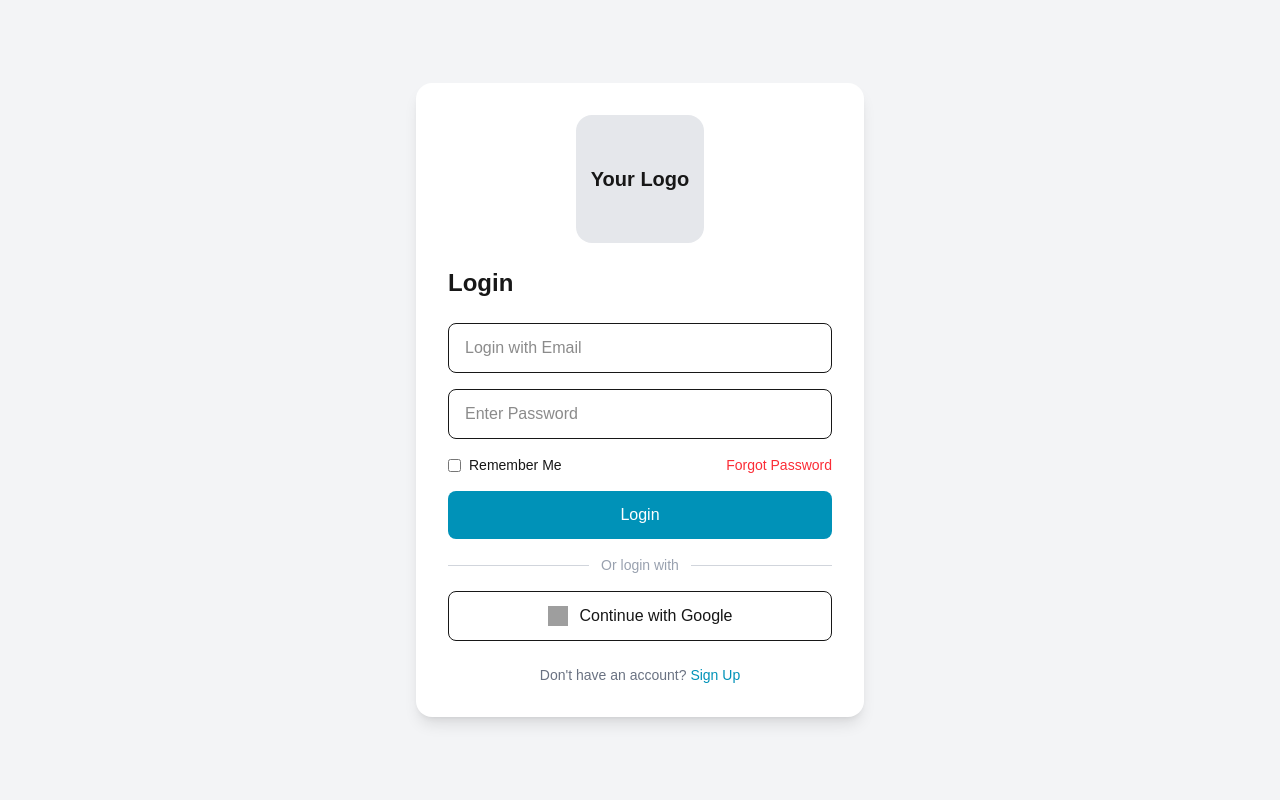
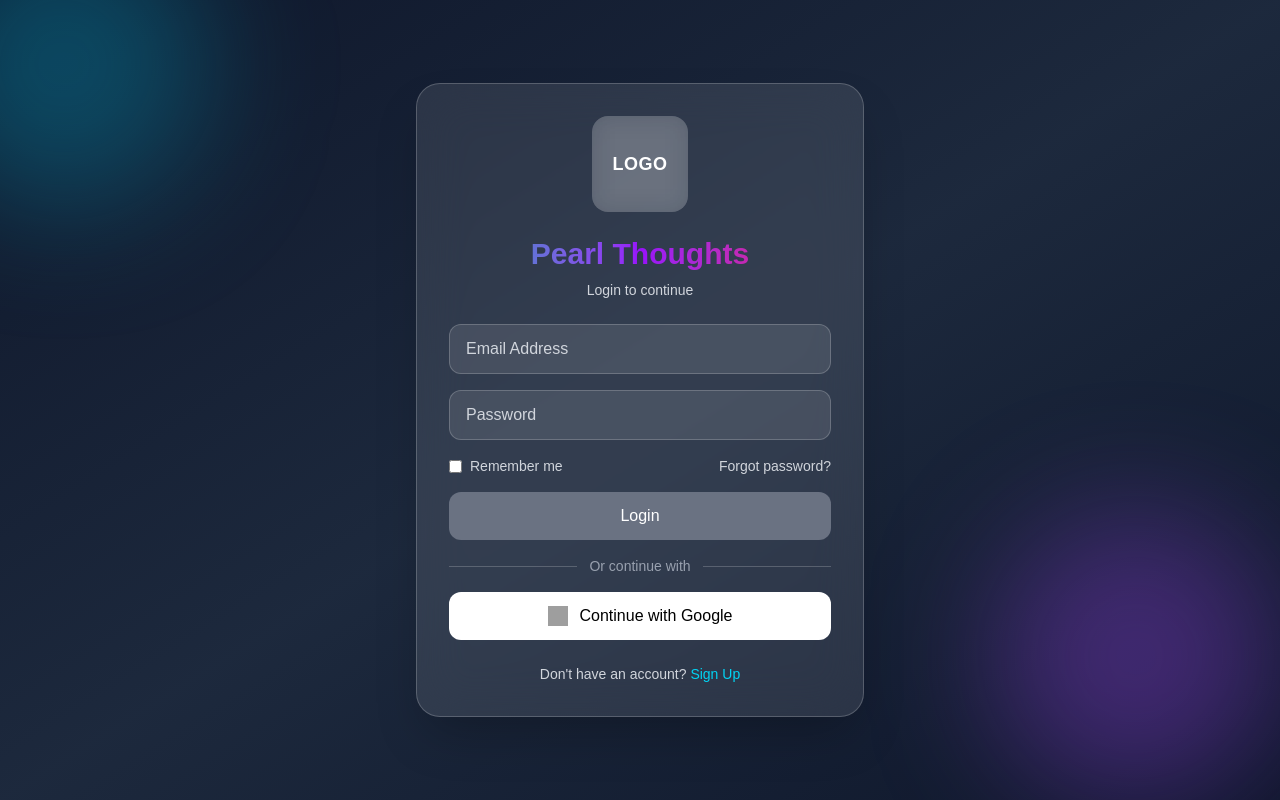
Before and after one commit to Hrisshhii/pearl-thoughts, a Next.js app: page / in a window 1280 px wide. Built offline with nearby package versions, Linux system fonts and the light colour scheme; grey boxes are pictures that could not be loaded.

Commit message:
Improving the css

```diff
--- a/app/page.tsx
+++ b/app/page.tsx
@@ -4,75 +4,92 @@ import { useState } from "react";
 
 export default function LoginPage() {
   const [remember, setRemember] = useState(false);
-  const [email,setEmail]=useState("");
-  const [password,setPassword]=useState("");
+  const [email, setEmail] = useState("");
+  const [password, setPassword] = useState("");
   const [loading, setLoading] = useState(false);
 
+  const isValid = email.length > 3 && password.length > 3;
+
   return (
-    <div className="min-h-screen flex items-center justify-center bg-gray-100 px-4">
-      <div className="w-full max-w-md bg-white rounded-2xl shadow-lg p-8">
+    <div className="min-h-screen flex items-center justify-center bg-linear-to-br from-slate-900 via-slate-800 to-slate-900 px-4 relative overflow-hidden">
 
-        {/* Logo */}
+      <div className="absolute w-72 h-72 bg-cyan-500/30 blur-3xl rounded-full -top-20 -left-20" />
+      <div className="absolute w-72 h-72 bg-purple-500/30 blur-3xl rounded-full bottom-0 right-0" />
+
+      {/* Card */}
+      <div className="relative w-full max-w-md backdrop-blur-xl bg-white/10 border border-white/20 rounded-3xl shadow-2xl p-8 text-white">
         <div className="flex justify-center mb-6">
-          <div className="w-32 h-32 bg-gray-200 rounded-2xl flex items-center justify-center text-xl font-semibold">
-            Your Logo
+          <div className="w-24 h-24 bg-white/20 backdrop-blur-md rounded-2xl flex items-center justify-center text-lg font-semibold tracking-wide">
+            LOGO
           </div>
         </div>
 
         {/* Title */}
-        <h2 className="text-2xl font-bold mb-6">Login</h2>
+        <h2 className="text-3xl font-semibold mb-2 text-center bg-linear-to-r from-cyan-600 via-purple-600 to-pink-600 bg-clip-text text-transparent">
+          Pearl Thoughts
+        </h2>
+        <p className="text-center text-gray-300 text-sm mb-6">
+          Login to continue
+        </p>
 
-        {/* Input */}
         <div className="space-y-4">
+          {/* Email */}
           <input
-            type="text"
-            placeholder="Login with Email"
+            type="email"
+            placeholder="Email Address"
             value={email}
-            onChange={(e)=>setEmail(e.target.value)}
-            className="w-full px-4 py-3 border rounded-lg focus:outline-none focus:ring-2 focus:ring-cyan-500"
+            onChange={(e) => setEmail(e.target.value)}
+            className="w-full px-4 py-3 rounded-xl bg-white/10 border border-white/20 placeholder-gray-300 focus:outline-none focus:ring-2 focus:ring-cyan-400 transition"
           />
+          {/* Password */}
           <input
             type="password"
-            placeholder="Enter Password"
+            placeholder="Password"
             value={password}
-            onChange={(e)=>setPassword(e.target.value)}
-            className="w-full px-4 py-3 border rounded-lg focus:outline-none focus:ring-2 focus:ring-cyan-500"
+            onChange={(e) => setPassword(e.target.value)}
+            className="w-full px-4 py-3 rounded-xl bg-white/10 border border-white/20 placeholder-gray-300 focus:outline-none focus:ring-2 focus:ring-cyan-400 transition"
           />
 
-          <div className="flex items-center justify-between text-sm">
-            <label className="flex items-center gap-2">
+          {/* Remember M section */}
+          <div className="flex items-center justify-between text-sm text-gray-300">
+            <label className="flex items-center gap-2 cursor-pointer">
               <input
                 type="checkbox"
                 checked={remember}
                 onChange={() => setRemember(!remember)}
+                className="accent-cyan-500"
               />
-              Remember Me
+              Remember me
             </label>
 
-            <button className="text-red-500 hover:underline">
-              Forgot Password
+            <button className="hover:text-cyan-400 transition cursor-pointer">
+              Forgot password?
             </button>
           </div>
 
-          {/* Login Button */}
+          {/*Login Button*/}
           <button
-           onClick={()=>{
-            setLoading(true);
-            setTimeout(()=>setLoading(false),1500);
-           }}
-           className="w-full bg-cyan-600 text-white py-3 rounded-lg hover:bg-cyan-700 transition">
-            {loading?"Logging in...":"Login"}
+            disabled={!isValid || loading}
+            onClick={() => {
+              setLoading(true);
+              setTimeout(() => setLoading(false), 1500);
+            }}
+            className={`w-full py-3 rounded-xl font-medium transition-all duration-300
+              ${isValid? "bg-cyan-500 hover:bg-cyan-600 hover:scale-[1.02] active:scale-95 cursor-pointer":"bg-gray-500 cursor-not-allowed"}
+            `}
+          >
+            {loading ? "Logging in..." : "Login"}
           </button>
 
           {/* Divider */}
           <div className="flex items-center gap-3 text-gray-400 text-sm">
-            <div className="flex-1 h-px bg-gray-300" />
-            Or login with
-            <div className="flex-1 h-px bg-gray-300" />
+            <div className="flex-1 h-px bg-white/20" />
+            Or continue with
+            <div className="flex-1 h-px bg-white/20" />
           </div>
 
-          {/* Google */}
-          <button className="w-full border py-3 rounded-lg flex items-center justify-center gap-3 hover:bg-gray-50 transition">
+          {/* Google Button */}
+          <button className="w-full py-3 rounded-xl bg-white text-black flex items-center justify-center gap-3 hover:scale-[1.02] active:scale-95 transition-all duration-300 cursor-pointer">
             <img
               src="https://www.svgrepo.com/show/475656/google-color.svg"
               alt="Google"
@@ -83,9 +100,9 @@ export default function LoginPage() {
         </div>
 
         {/* Sign Up */}
-        <p className="text-center text-sm mt-6 text-gray-500">
+        <p className="text-center text-sm mt-6 text-gray-300">
           {`Don't have an account?`}{" "}
-          <span className="text-cyan-600 cursor-pointer hover:underline">
+          <span className="text-cyan-400 cursor-pointer hover:underline">
             Sign Up
           </span>
         </p>
```
Also changed, not shown: 1 other file (tests, documents, lock files or other folders).
